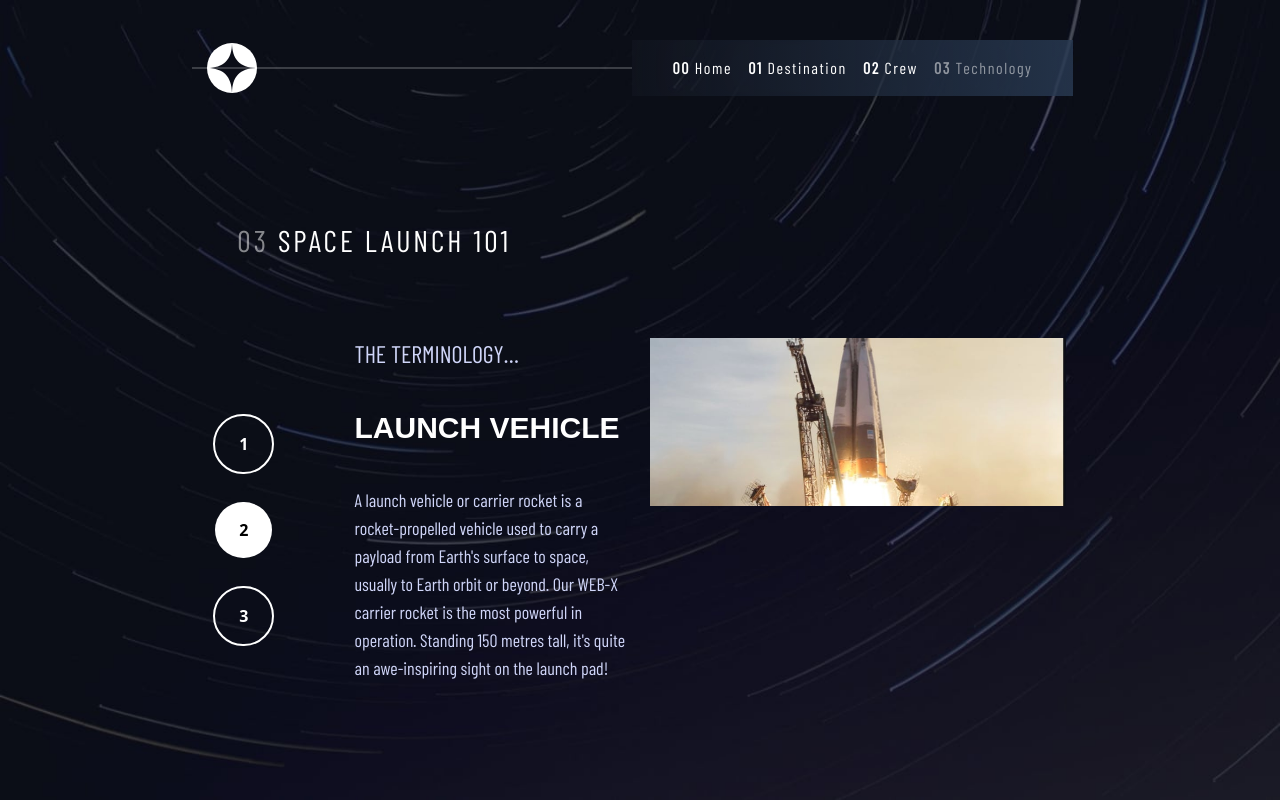
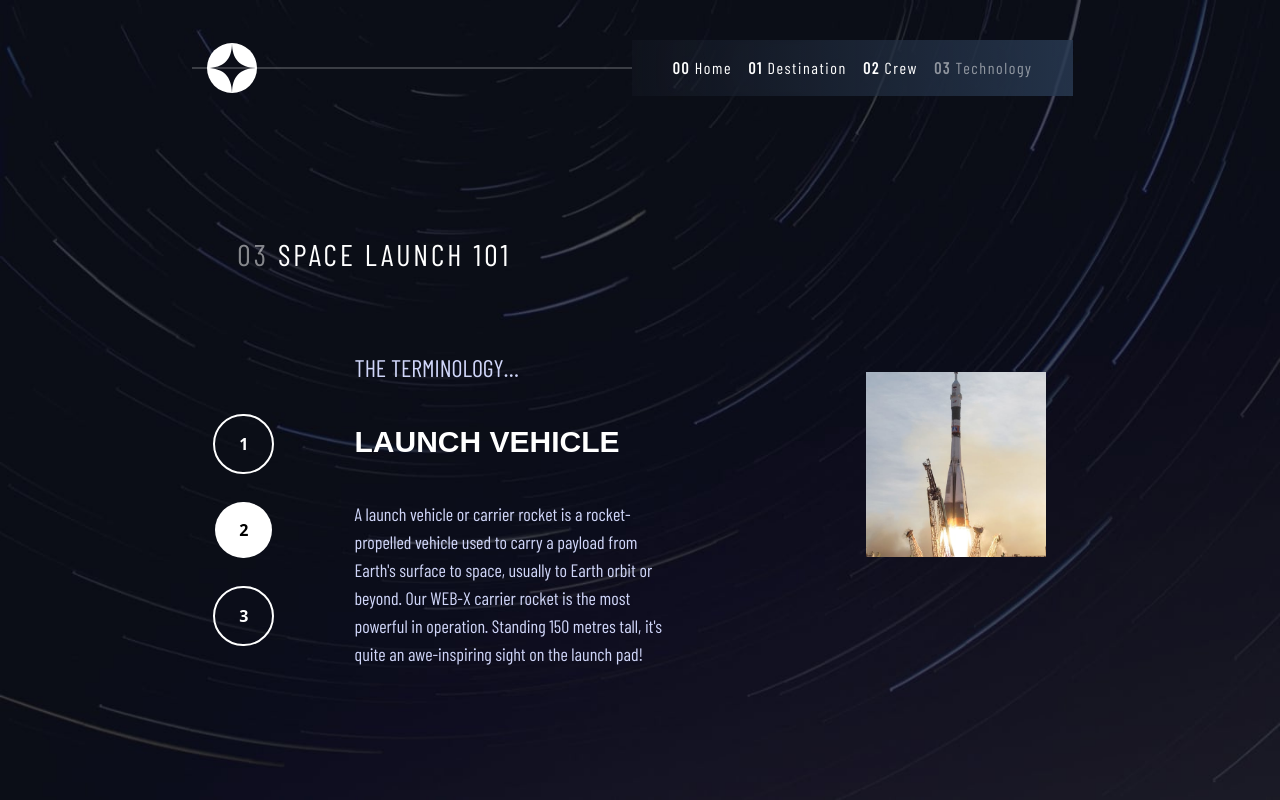
Before and after one commit to Abdelrahman-Sakrr/space-toursim-next, a Next.js app: page /technology in a window 1280 px wide. Built offline with nearby package versions, Linux system fonts and the light colour scheme; a web font is replaced by a local one.

Commit message:
fix image issues in technology page

```diff
--- a/src/app/technology/CustomTechnologySwipper.tsx
+++ b/src/app/technology/CustomTechnologySwipper.tsx
@@ -3,8 +3,9 @@ import React, { useState, useRef } from "react";
 import { Swiper, SwiperSlide } from "swiper/react";
 import { Autoplay, Pagination } from "swiper/modules";
 import "swiper/css";
-import vehicle from "@/../public/technology/image-launch-vehicle-landscape.jpg";
-import capsule from "@/../public/technology/image-space-capsule-landscape.jpg";
+import vehicle from "@/../public/technology/image-launch-vehicle-portrait.jpg";
+import capsule from "@/../public/technology/image-space-capsule-portrait.jpg";
+import capsule2 from "@/../public/technology/image-spaceport-portrait.jpg";
 import Image from "next/image";
 import { Swiper as SwiperType } from "swiper";
 
@@ -25,7 +26,7 @@ const crew = [
     name: "Spaceport",
     description:
       "A spaceport or cosmodrome is a site for launching (or receiving) spacecraft, by analogy to the seaport for ships or airport for aircraft. Based in the famous Cape Canaveral, our spaceport is ideally situated to take advantage of the Earth's rotation for launch.",
-    image: capsule,
+    image: capsule2,
   },
 ];
 
@@ -75,7 +76,7 @@ export default function CustomTechnologySwipper() {
       >
         {crew.map((member) => (
           <SwiperSlide key={member.name}>
-            <div className="text-center lg:ps-8 flex flex-col lg:flex-row justify-center items-center lg:items-start lg:justify-between w-full">
+            <div className="text-center lg:ps-8 flex  flex-col lg:flex-row justify-center items-center lg:items-start lg:justify-between w-full">
               <div className="flex flex-col text-white lg:w-1/2 w-full text-center lg:text-start justify-center items-center lg:items-start lg:justify-start lg:px-6">
                 <p className="uppercase text-2xl text-[#D0D6F9] font-barlow">
                   THE TERMINOLOGY…
@@ -87,7 +88,7 @@ export default function CustomTechnologySwipper() {
                   {member.description}
                 </p>
               </div>
-              <div className=" relative w-2/3 !h-full">
+              <div className=" relative lg:w-[50%] xl:w-[30%] w-full p-5">
                 <Image
                   src={member.image}
                   alt={member.name}
--- a/src/app/technology/page.tsx
+++ b/src/app/technology/page.tsx
@@ -20,7 +20,7 @@ export default function page() {
           className="absolute inset-0 object-cover w-full h-screen -z-10 lg:hidden"
           fill
         />
-        <div className="md:w-2/3 w-11/12 flex flex-col md:items-start md:justify-start items-center justify-center">
+        <div className="md:w-8/12 w-11/12 flex flex-col md:items-start md:justify-start items-center justify-center">
           <p className="text-white px-6 font-barlow tracking-widest uppercase text-3xl mb-20">
             <span className="opacity-50">03</span> space launch 101
           </p>
```
